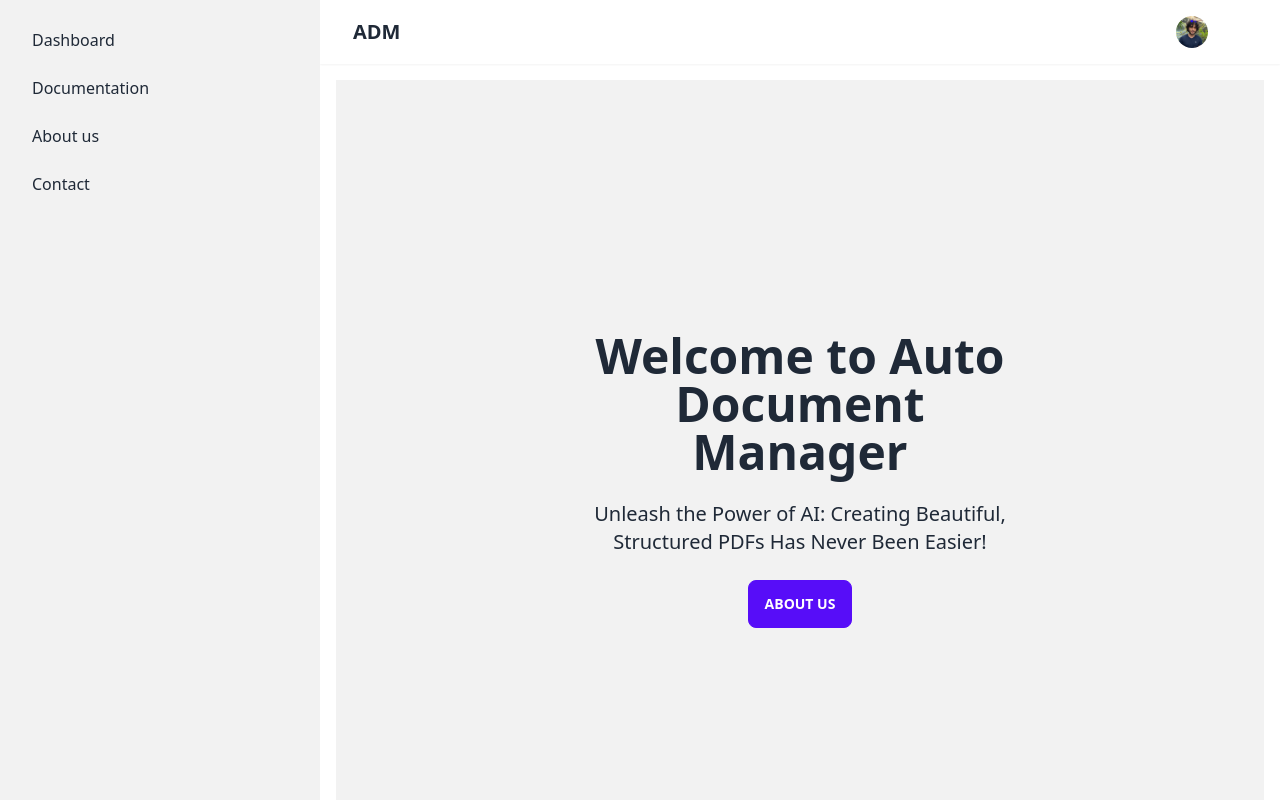
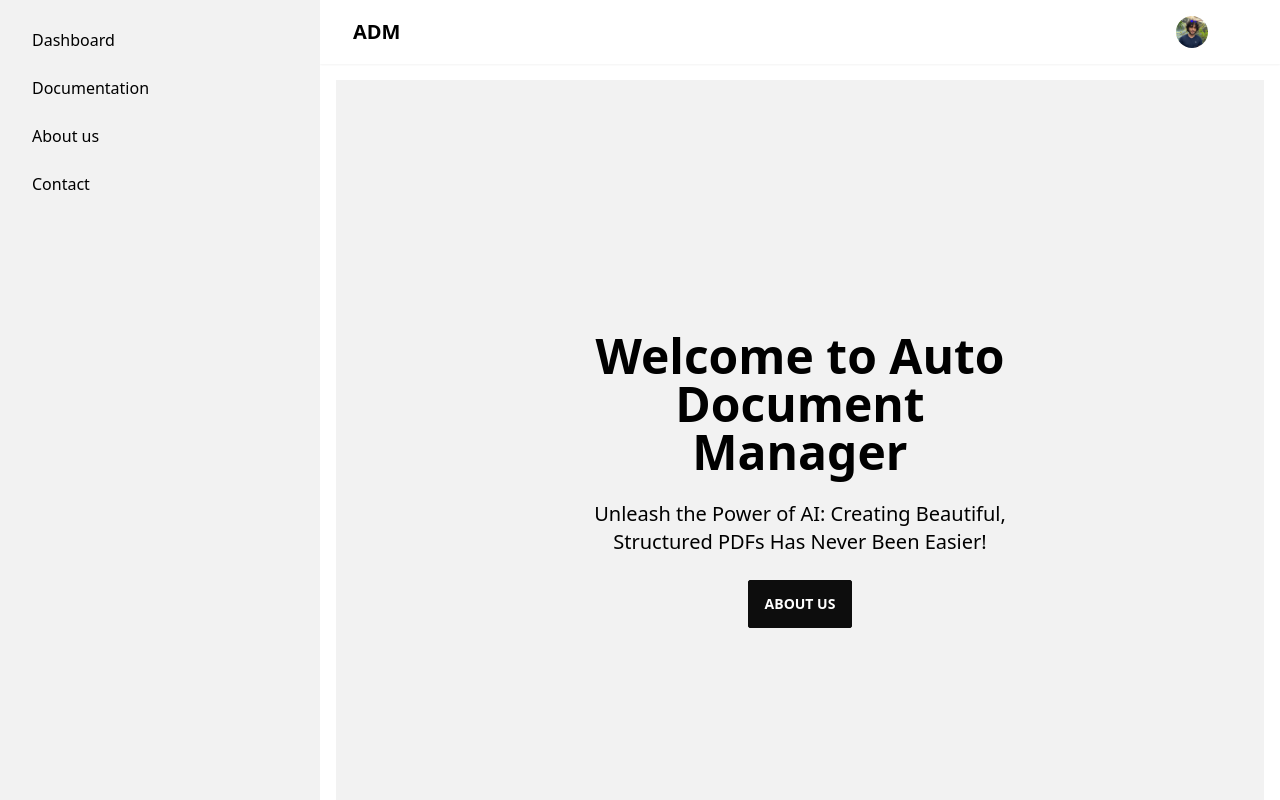
Before and after one commit to kamyabnazari/epistle-engine, a SvelteKit app in the folder frontend/: page / in a window 1280 px wide. Built offline with nearby package versions, Linux system fonts and the light colour scheme; no server answers; some icons are missing; what pocketbase would draw is missing.

Commit message:
Adding other theme combination

```diff
--- a/frontend/src/lib/components/header.svelte
+++ b/frontend/src/lib/components/header.svelte
@@ -7,11 +7,11 @@
 	import { onMount, onDestroy } from 'svelte';
 	import { get, writable } from 'svelte/store';
 
-	const theme = writable('light');
+	const theme = writable('lofi');
 
 	const toggleTheme = () => {
 		theme.update((currentTheme) => {
-			const newTheme = currentTheme === 'dark' ? 'light' : 'dark';
+			const newTheme = currentTheme === 'black' ? 'lofi' : 'black';
 			document.documentElement.setAttribute('data-theme', newTheme);
 			localStorage.setItem('theme', newTheme);
 			return newTheme;
@@ -26,10 +26,10 @@
 	});
 
 	onDestroy(() => {
-		theme.set('dark'); // Reset the theme to default on component destruction
+		theme.set('black'); // Reset the theme to default on component destruction
 	});
 
-	$: isChecked = $theme === 'dark'; // Computed property for checkbox state
+	$: isChecked = $theme === 'black'; // Computed property for checkbox state
 
 	function handleCheckboxChange() {
 		isChecked;
--- a/frontend/tailwind.config.js
+++ b/frontend/tailwind.config.js
@@ -6,13 +6,24 @@ export default {
 	},
 	plugins: [require('@tailwindcss/typography'), require('daisyui')],
 	daisyui: {
-		themes: ['light', 'dark'],
+		themes: [
+			{
+				lofi: {
+					...require('daisyui/src/colors/themes')['[data-theme=lofi]'],
+					'--btn-text-case': 'uppercase'
+				},
+				black: {
+					...require('daisyui/src/colors/themes')['[data-theme=black]'],
+					'--btn-text-case': 'uppercase'
+				}
+			}
+		],
 		styled: true,
 		base: true,
 		utils: true,
 		logs: false,
 		rtl: false,
 		prefix: '',
-		darkTheme: 'light'
+		darkTheme: 'lofi'
 	}
 };
```
